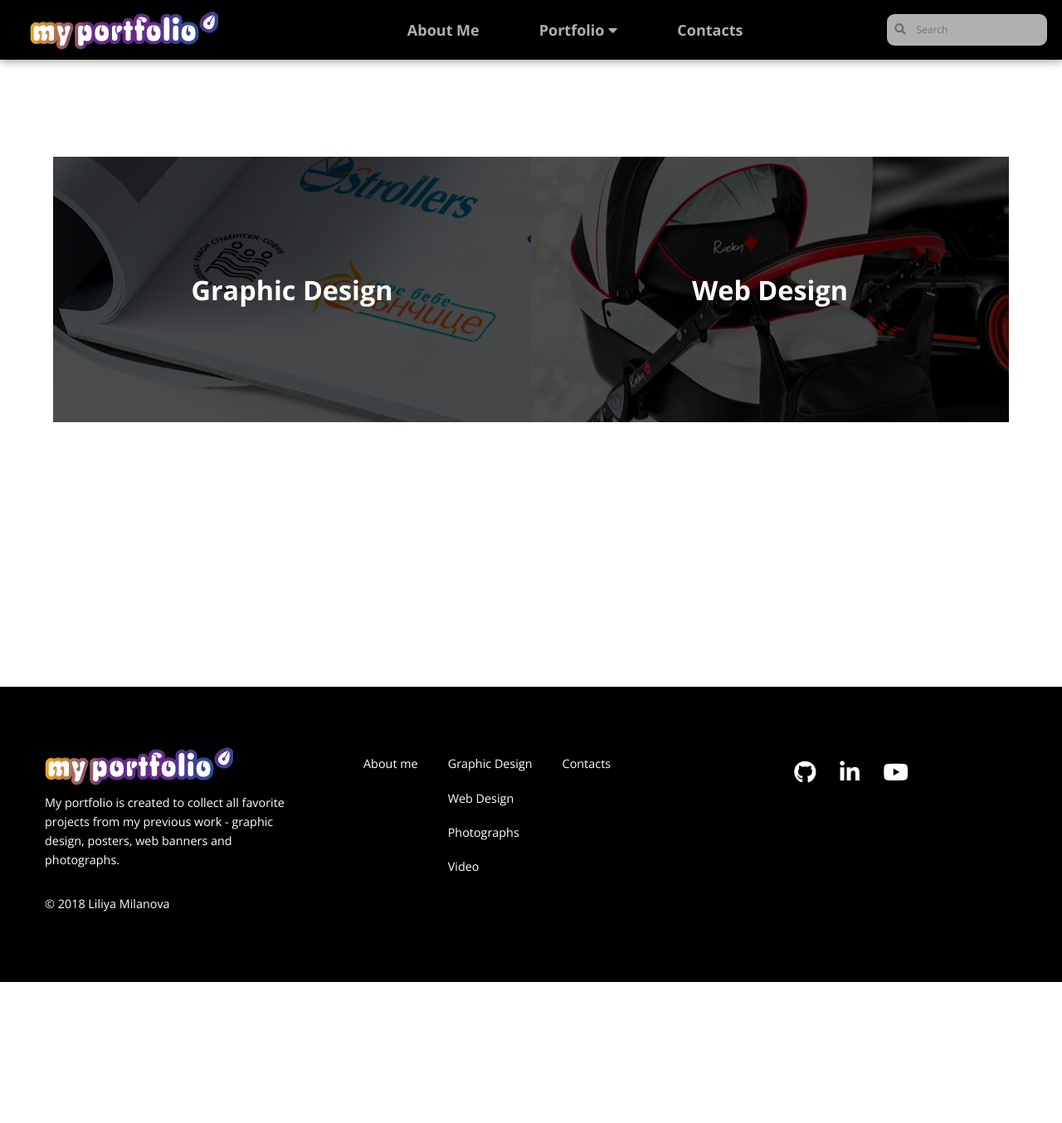
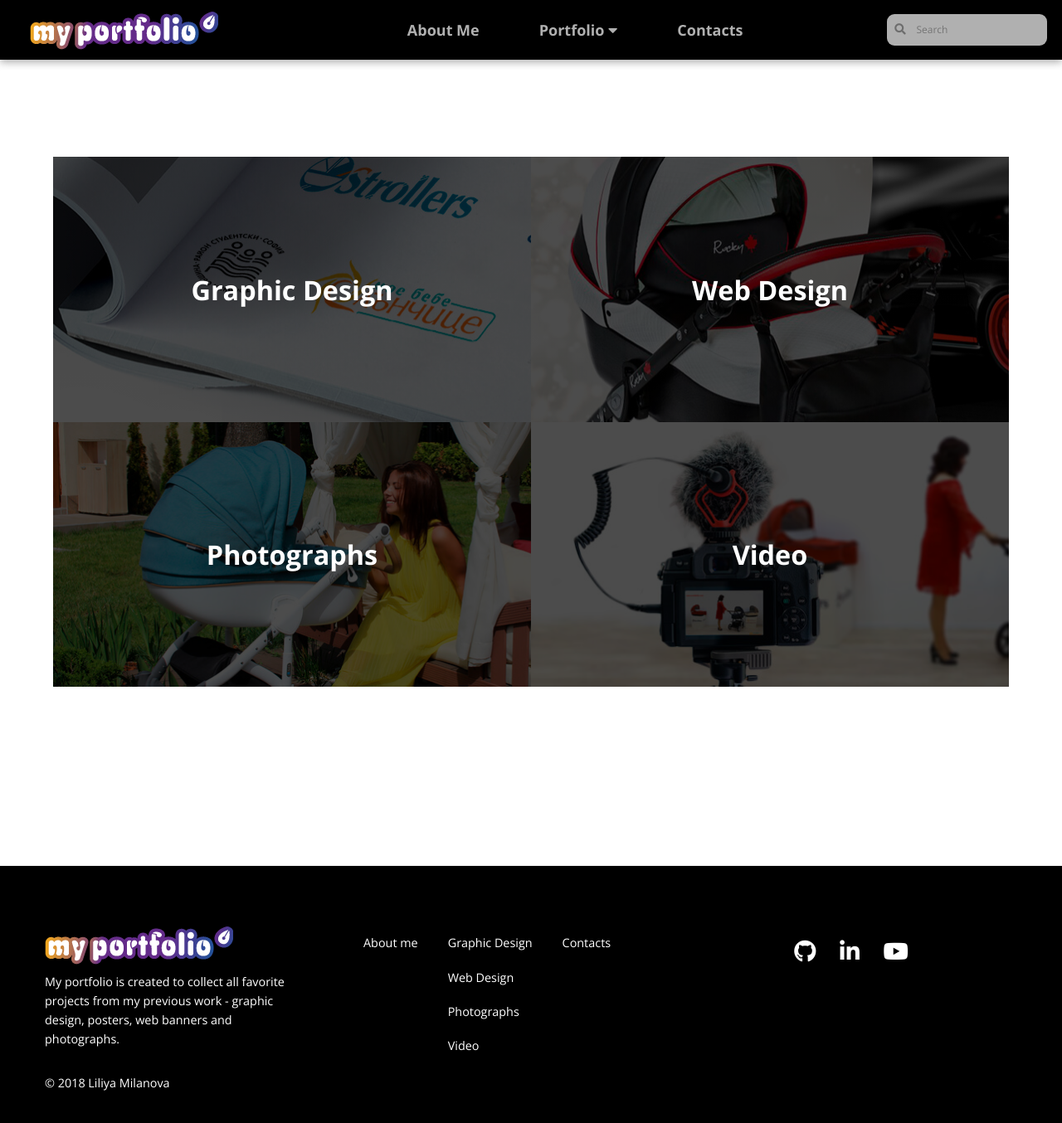
Before and after one commit to LiliyaMilanova/myportfolio, a Jekyll site: the page built from index.html, in a window 1280 px wide and 1400 px high, scrolled down 1207 px. Shown: the top 1354 px of the window at 83% size. Built offline with Jekyll 4.4.1, drawn with Linux system fonts in a browser that asks for light colours; nearby versions of some CDN libraries; before the commit the page ends 2391 px from its top, so only the background shows below that.

Commit message:
Update styles.css

```diff
--- a/css/styles.css
+++ b/css/styles.css
@@ -124,7 +124,7 @@ text-align: center;
     padding: 6rem;
  }
 
-.section-photographs-design {
+.section-photographs {
     background-image: linear-gradient(120deg, rgba(0, 0, 0, 0.7),
     rgba(0, 0, 0, 0.7)),
     url(/myportfolio/images/section_photographs_image.jpg);
@@ -132,7 +132,7 @@ text-align: center;
     padding: 6rem;
  }
 
-.section-video-design {
+.section-video {
     background-image: linear-gradient(120deg, rgba(0, 0, 0, 0.7),
     rgba(0, 0, 0, 0.7)),
     url(/myportfolio/images/section_video_image.jpg);
```
